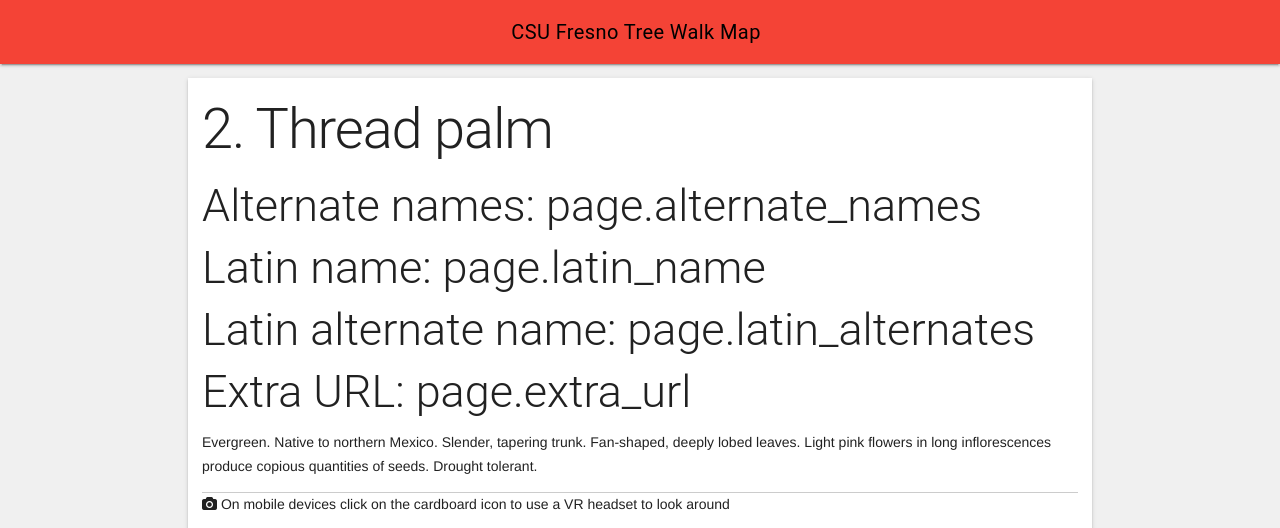
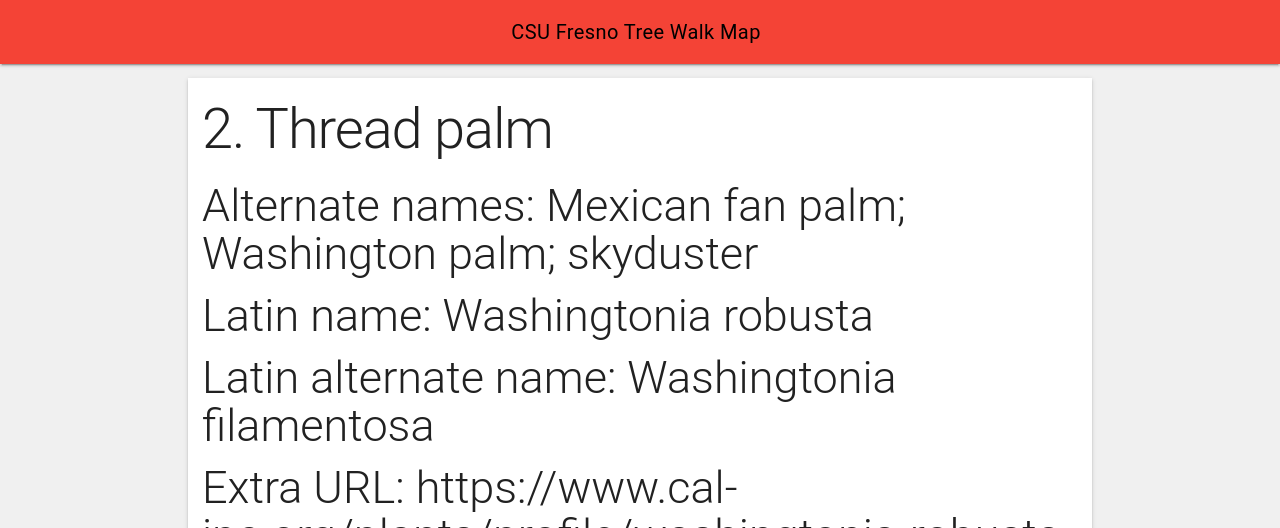
Before and after one commit to TreeWalks/TreeWalks.github.io, a Jekyll site: the page built from _posts/2023-01-02-thread_palm.md, in a window 1280 px wide. Shown: the top 528 px of the page. Built offline with Jekyll 4.4.1, drawn with Linux system fonts in a browser that asks for light colours; some of the changed text lies outside the part shown; grey boxes are pictures that could not be loaded.

Commit message:
Localization substitution fix

```diff
--- a/_layouts/post.html
+++ b/_layouts/post.html
@@ -6,22 +6,22 @@
     <h1 class="post-title">{{ page.stop }}. {{ page.title }}</h1>
     {% if page.alternate_names %}
       <h2 class="post-subtitle">
-        {{ site.alternate_names_title }}: page.alternate_names
+        {{ site.alternate_names_title }}: {{ page.alternate_names }}
       </h2>
     {% endif %}
     {% if page.latin_name %}
       <h2 class="post-subtitle">
-        {{ site.latin_name_title }}: page.latin_name
+        {{ site.latin_name_title }}: {{ page.latin_name }}
       </h2>
     {% endif %}
     {% if page.latin_alternates %}
       <h2 class="post-subtitle">
-        {{ site.latin_alternates_title }}: page.latin_alternates
+        {{ site.latin_alternates_title }}: {{ page.latin_alternates }}
       </h2>
     {% endif %}
     {% if page.extra_url %}
       <h2 class="post-subtitle">
-        {{ site.extra_url_title }}: page.extra_url
+        {{ site.extra_url_title }}: {{ page.extra_url }}
       </h2>
     {% endif %}
   </header>
```
